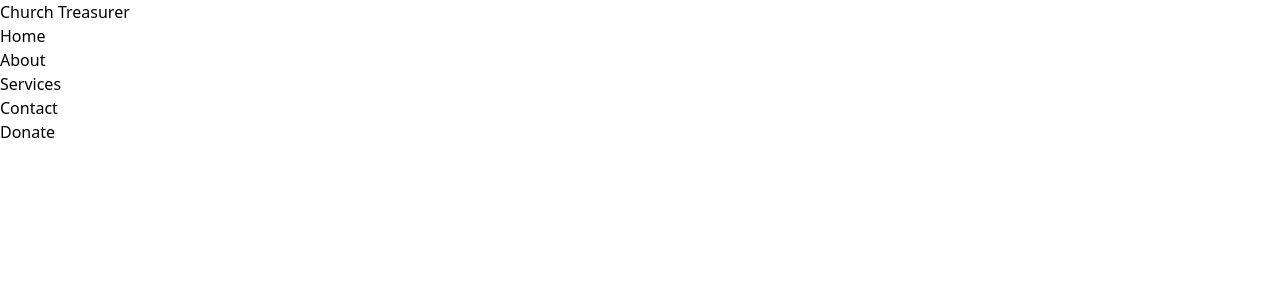
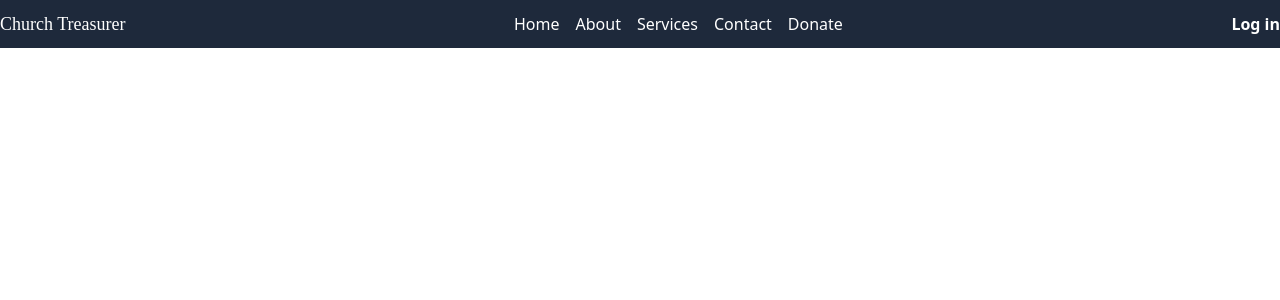
Before and after one commit to jungsoo-shim/church-treasurer, a React (Vite) app: page / in a window 1280 px wide. Shown: the top 300 px of the page. Built offline with nearby package versions, Linux system fonts and the light colour scheme.

Commit message:
Update Header.jsx

```diff
--- a/src/components/Header.jsx
+++ b/src/components/Header.jsx
@@ -2,12 +2,12 @@ import React from 'react';
 
 const Header = ({ isLoggedIn, onLogin }) => {
   return (
-    <header className="">
+    <header className="bg-slate-800 text-white fixed top-0 left-0 w-screen h-12 flex justify-between items-center">
+      <div className="font-poppins text-lg">Church Treasurer</div>
       {isLoggedIn ? (null) : (
-          <>
-            <div>Church Treasurer</div>
+        <div>
           <nav>
-              <ul>
+            <ul className="space-x-4 flex justify-stretch">
               <li><a href="">Home</a></li>
               <li><a href="">About</a></li>
               <li><a href="">Services</a></li>
@@ -15,7 +15,10 @@ const Header = ({ isLoggedIn, onLogin }) => {
               <li><a href="">Donate</a></li>
             </ul>
           </nav>
-          </>
+        </div>
+      )}
+      {isLoggedIn ? (null) : (
+      <div className="font-bold"><button>Log in</button></div>
       )}
     </header>
   )
--- a/src/index.css
+++ b/src/index.css
@@ -1,3 +1,5 @@
 @tailwind base;
 @tailwind components;
 @tailwind utilities;
+
+@import url('https://fonts.googleapis.com/css2?family=Poppins:ital,wght@0,100;0,200;0,300;0,400;0,500;0,600;0,700;0,800;0,900;1,100;1,200;1,300;1,400;1,500;1,600;1,700;1,800;1,900&display=swap');
--- a/tailwind.config.js
+++ b/tailwind.config.js
@@ -2,7 +2,12 @@
 export default {
   content: ["./index.html", "./src/**/*.{js,ts,jsx,tsx}"],
   theme: {
-    extend: {},
+    extend: {
+      fontFamily: {
+        'poppins': ['Poppins', 'sans-seriff'],
+      },
+    },
   },
+  variants: {},
   plugins: [],
 }
```
Lines whose indentation alone changed are shown as unchanged.
